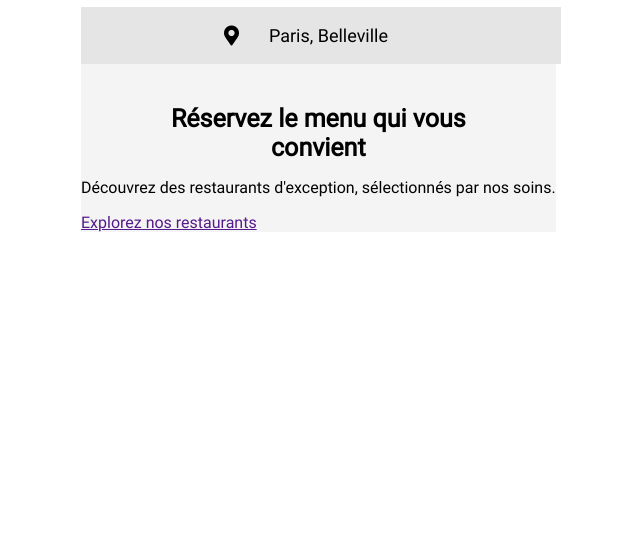
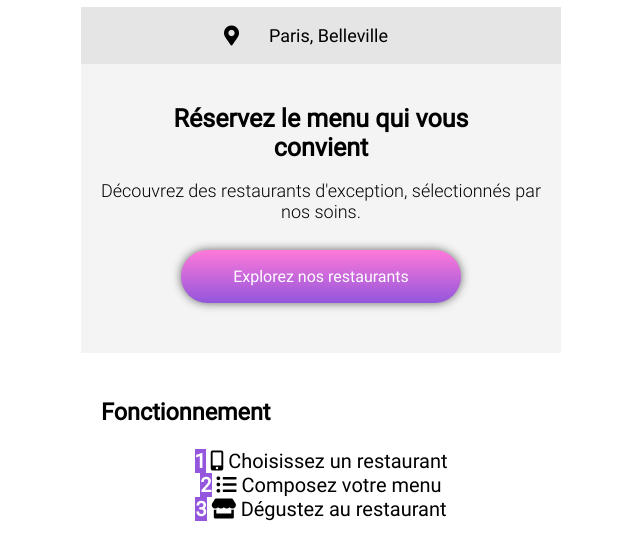
Before and after one commit to Yoann777/YoannMorin_3_26031986, a website: page index.html in a window 1280 px wide. Shown: the part 61-620 px from the top of the page, without its empty margins (319-959 px from the left). Drawn offline with Linux system fonts and the light colour scheme.

Commit message:
Mise en page du bouton

```diff
--- a/public/css/style.css
+++ b/public/css/style.css
@@ -13,7 +13,6 @@
 body {
   max-width: 480px;
   margin: auto;
-  padding: auto;
   font-family: 'Roboto-Regular'; }
 
 .logo {
@@ -36,32 +35,68 @@ body {
     margin-right: 30px; }
 
 .description {
-  background: #f4f4f4;
-  position: absolute; }
+  background: #f4f4f4; }
   .description h1 {
     width: 75%;
-    margin: 0 auto;
+    margin: auto;
     text-align: center;
     font-weight: bold;
     font-size: 25px;
     padding-top: 40px; }
-  .description h2 {
+  .description p {
     text-align: center;
+    margin-right: 20px;
+    margin-left: 20px;
     font-size: 18px;
     font-weight: 100;
     font-family: 'Roboto-Light'; }
-  .description button {
-    background: #ff79da;
+  .description a {
+    text-decoration: none;
+    display: flex; }
+  .description .btn {
+    background-color: #666;
+    background-image: linear-gradient(0deg, #9356dc, #ff79da);
     border: unset;
-    display: block;
-    margin: auto;
+    margin: 10px auto 50px;
+    width: 50%;
+    box-shadow: 0 0 10px #666;
+    text-align: center;
     color: #fff;
     font-size: 16px;
-    align-content: center;
     padding: 17px 20px 17px 20px;
     cursor: pointer;
     border-radius: 40px;
-    margin-top: 30px;
-    margin-bottom: 60px; }
+    position: relative;
+    z-index: 1; }
+    .description .btn:hover::after {
+      opacity: 1; }
+    .description .btn::after {
+      content: "";
+      position: absolute;
+      border-radius: 40px;
+      top: 0;
+      right: 0;
+      bottom: 0;
+      left: 0;
+      background-color: rgba(255, 255, 255, 0.1);
+      box-shadow: 0 0 10px #5f5f5f;
+      opacity: 0;
+      z-index: -1;
+      transition: opacity 400ms; }
+
+.fonctionnement {
+  font-size: 20px; }
+  .fonctionnement h3 {
+    margin-left: 20px;
+    margin-top: 45px; }
+  .fonctionnement a {
+    text-decoration: none;
+    color: #000;
+    text-align: center; }
+  .fonctionnement .number {
+    background-color: #9356dc;
+    color: #fff;
+    font-weight: bold;
+    text-align: left; }
 
 /*# sourceMappingURL=style.css.map */
```
